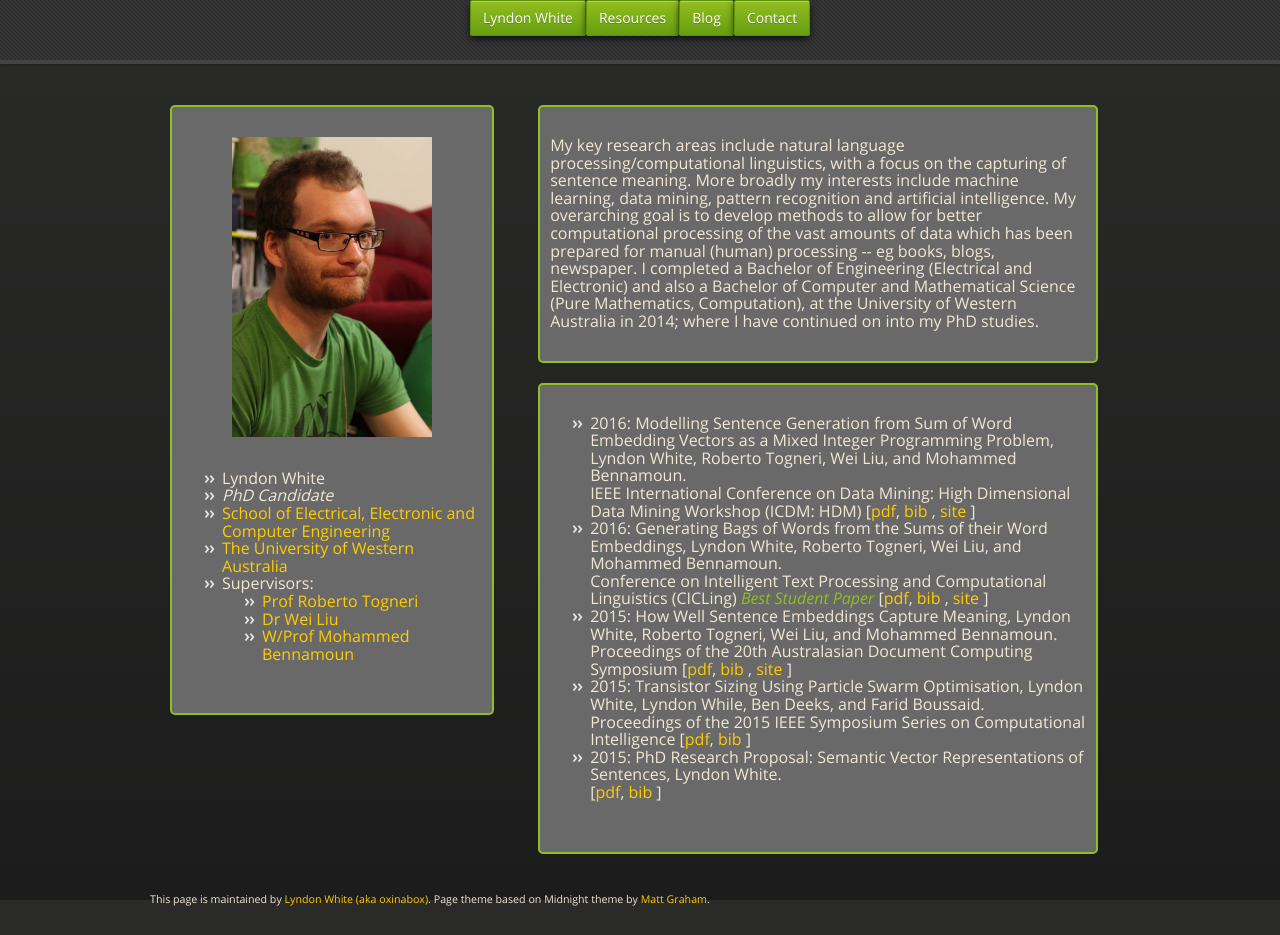
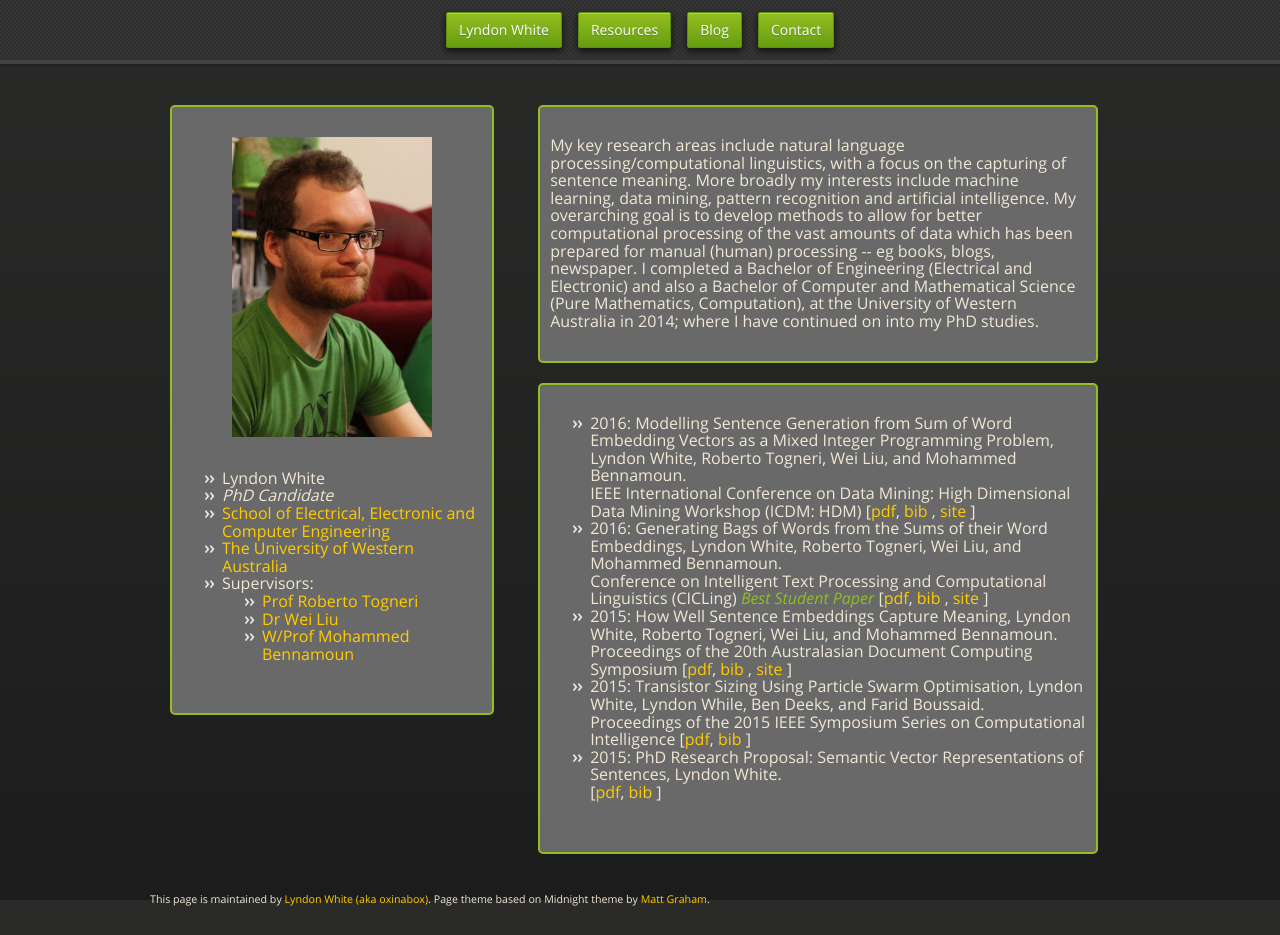
Before and after one commit to oxinabox/oxinabox.github.io, a Jekyll site: the page built from index.html, in a window 1280 px wide and 935 px high. Built offline with Jekyll 4.4.1, drawn with Linux system fonts in a browser that asks for light colours; nearby versions of some CDN libraries; some web fonts are replaced.

Commit message:
fix nav spacing

```diff
--- a/stylesheets/styles.css
+++ b/stylesheets/styles.css
@@ -441,6 +441,7 @@ section {
   background: url(../images/nav-bg.gif) #353535;
   border-bottom: 4px solid #434343;
   box-shadow: 0px 1px 3px rgba(0, 0, 0, 0.25);
+  display: flex;
 }
 #header nav {
   display: flex;
@@ -452,7 +453,9 @@ section {
   list-style: none;
   color: white;
   text-shadow: 0px 1px 0px rgba(0, 0, 0, 0.2);
+  padding: 0 0.5rem;
 }
+
 #header nav li a {
   color: white;
   border: 1px solid #5d910b;
```
